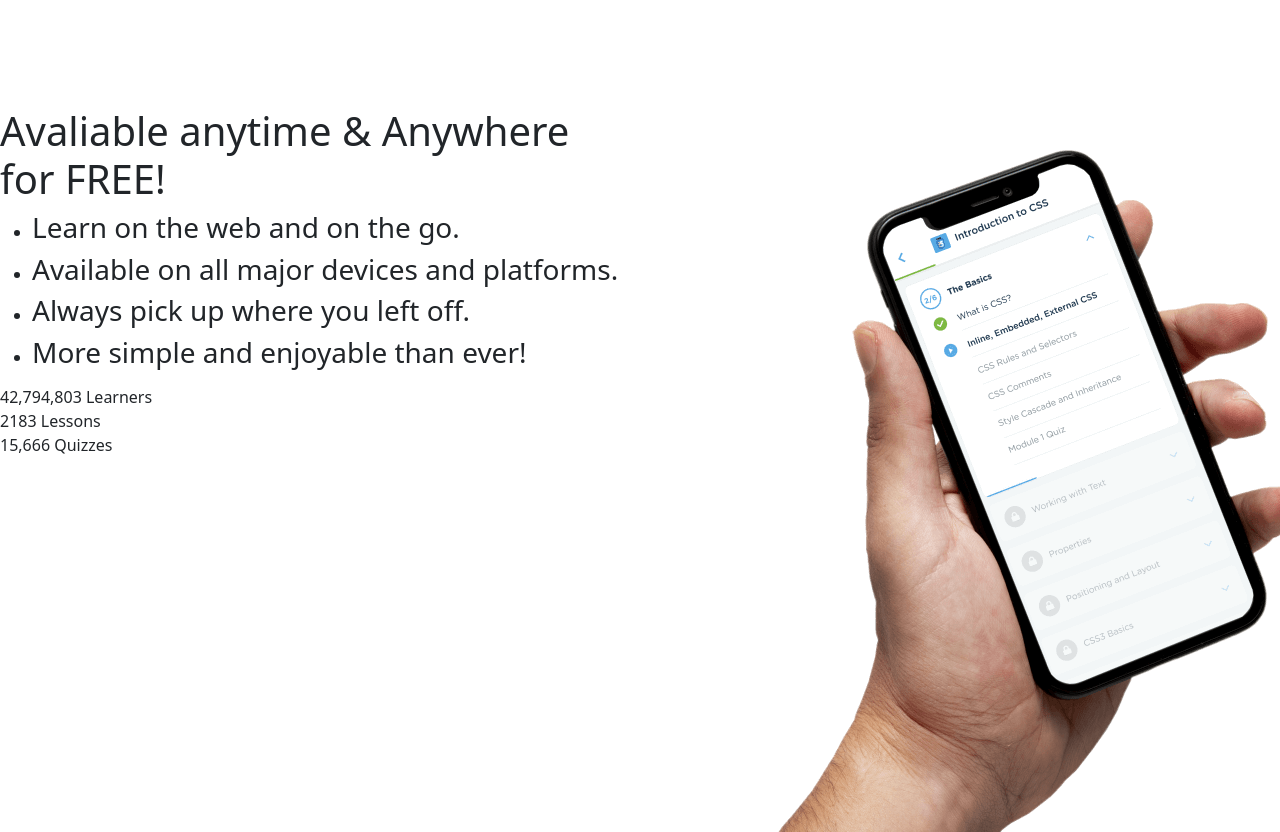
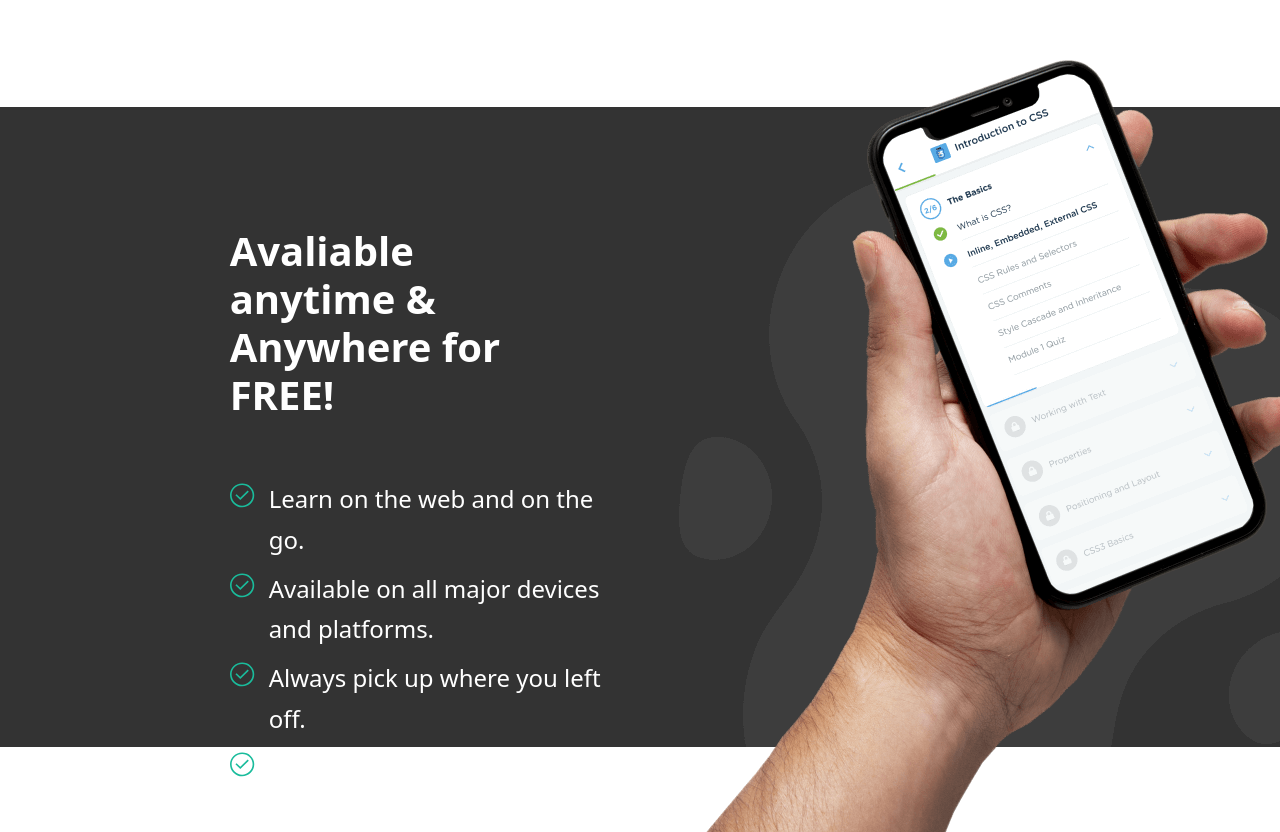
Before and after one commit to codeKingMike/new-solo, a plain HTML site: page index.html in a window 1280 px wide. Shown: the part 1409-2241 px from the top of the page. Drawn offline with nearby package versions, Linux system fonts and the light colour scheme.

Commit message:
doing the anytime section but got a little stuck trying to position the img now im going to look it up

```diff
--- a/index.html
+++ b/index.html
@@ -101,7 +101,7 @@
         </div>
     </div>
     <div class="view-all">
-        <a href="#" class="view-all-courses">View all our courses </a><i class="bi bi-arrow-right"></i>
+        <a href="#" class="view-all-courses">View all our courses <i class="bi bi-arrow-right"></i></a>
         <i class="bi bi-arrow-right"></i>
     </div>
     </div>
@@ -111,32 +111,36 @@
         <div id="anytime-div">
             <div class="anytime-content">
                 <div class="row">
-                    <div class="col-lg-6">
+                    <div class="col-xl-6 col-lg-12 left-side">
                         <h1 class="anytime-heading">Avaliable anytime &amp; Anywhere for FREE!</h1>
                         <div class="anytime-listing">
                             <ul>
-                                <li><h3>Learn on the web and on the go.</h3></li>
-                                <li><h3>Available on all major devices and platforms.</h3></li>
-                                <li><h3>Always pick up where you left off.</h3></li>
-                                <li><h3>More simple and enjoyable than ever!</h3></li>
+                                <li><h4>Learn on the web and on the go.</h4></li>
+                                <li><h4>Available on all major devices and platforms.</h4></li>
+                                <li><h4>Always pick up where you left off.</h4></li>
+                                <li><h4>More simple and enjoyable than ever!</h4></li>
                             </ul>
                         </div>
                         <div class="learners-area">
                             <div class="learners">
                                 <span class="learners-num">42,794,803</span>
+                                <br>
                                 <span class="learner-title">Learners</span>
                             </div>
                             <div class="learners">
                                 <span class="learners-num">2183</span>
+                                <br>
                                 <span class="learner-title">Lessons</span>
                             </div>
                             <div class="learners">
                                 <span class="learners-num">15,666</span>
+                                <br>
                                 <span class="learner-title">Quizzes</span>
                             </div>
                         </div>
+
                     </div>
-                    <div class="col-lg-6">
+                    <div class="col-xl-6 col-lg-12 right-side">
                         <img src="/images/hand-phone.png" alt="Android phone in hand">
                     </div>
                 </div>
--- a/style.css
+++ b/style.css
@@ -128,7 +128,7 @@ a.sign-in:hover {
   text-align: center;
   width: 80%;
   margin: auto;
-  height: 100vh;
+  min-height: 100vh;
 }
 .card {
   width: 485px;
@@ -208,3 +208,55 @@ a.sign-in:hover {
 .view-all a:hover {
   color: #11a687;
 }
+/*ANYTIME SECTION*/
+#anytime-section {
+  background: #333333;
+  height: 80vh;
+  display: flex;
+  justify-content: center;
+  align-content: center;
+  margin-bottom: 20vh;
+}
+.anytime-content {
+}
+.anytime-content .left-side {
+  margin-top: 120px;
+}
+.anytime-heading {
+  color: #fff;
+  font-weight: 700;
+  width: 70%;
+  margin-bottom: 60px;
+}
+.anytime-content li {
+  list-style-image: url("/images/check.svg");
+  color: #fff;
+}
+.anytime-content h4 {
+  margin-left: 7px;
+  line-height: 1.7em;
+}
+.anytime-listing {
+  margin-bottom: 60px;
+}
+.learners-area {
+  display: grid;
+  grid-template-columns: 2fr 1fr 1fr;
+  width: 80%;
+}
+.learners-num {
+  color: #1abc9c;
+  font-size: 2.4em;
+}
+.learner-title {
+  color: #fff;
+  font-size: 1.3em;
+  margin-bottom: 100px;
+}
+.right-side {
+  position: relative;
+}
+.right-side img {
+  position: absolute;
+  top: -90px;
+}
```
Also changed, not shown: images/check.svg (added).
